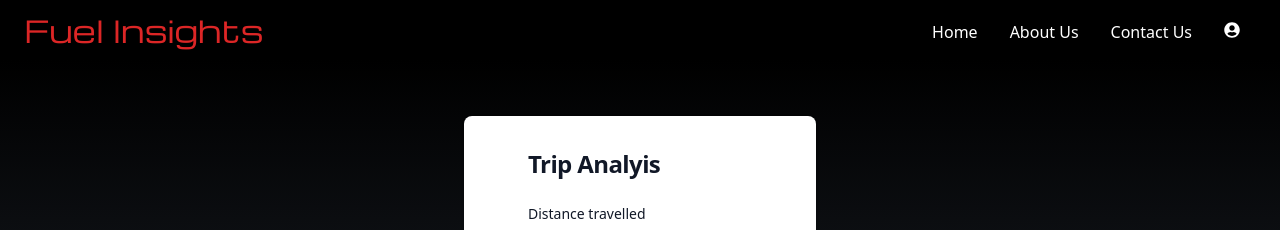
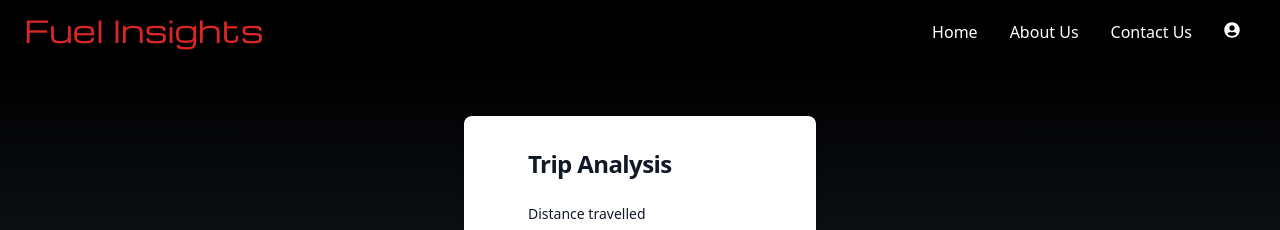
Before and after one commit to AshwinGorle/fuel-insights-frontend, a React (Vite) app: page /tripAnalysis in a window 1280 px wide. Shown: the top 230 px of the page. Built offline with nearby package versions, Linux system fonts and the light colour scheme; a web font is replaced by a local one.

Commit message:
trip analysis result fixed upto 2 decimal places

```diff
--- a/src/pages/TripAnalysisPage.jsx
+++ b/src/pages/TripAnalysisPage.jsx
@@ -66,7 +66,7 @@ const TripAnalysisPage = () => {
             <div className="w-full bg-white rounded-lg shadow dark:boxd16 md:mt-0 sm:max-w-md xl:p-0 dark:bg-gray-800 dark:border-gray-700">
               <div className="p-6 space-y-4 md:px-16 md:space-y-6 sm:p-8 h-full">
                 <h1 className="text-xl font-bold leading-tight tracking-tight text-gray-900 md:text-2xl dark:text-white">
-                  Trip Analyis
+                  Trip Analysis
                 </h1>
 
                 <form className="space-y-4 md:space-y-6">
```
